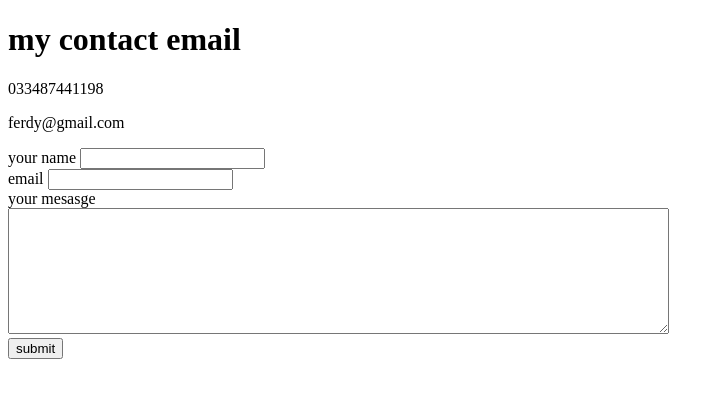
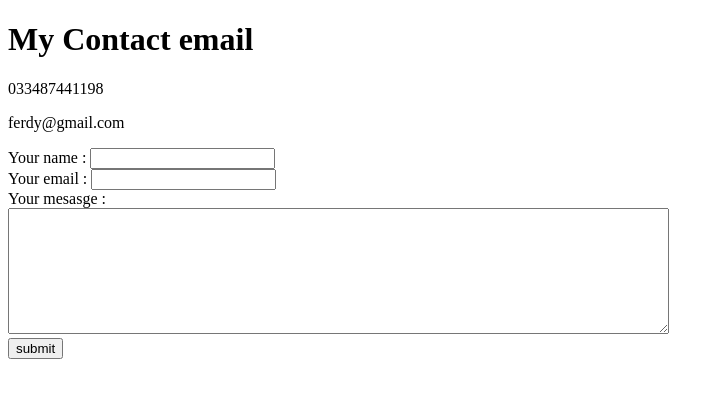
Before and after one commit to xvferdy/woooah-my-first-website, a plain HTML site: page contact-me.html in a window 1280 px wide. Shown: the whole page, without its empty margins (0-724 px from the left). Drawn offline with Linux system fonts and the light colour scheme.

Commit message:
Semi final

```diff
--- a/contact-me.html
+++ b/contact-me.html
@@ -7,18 +7,18 @@
 </head>
 
 <body>
-  <h1>my contact email</h1>
+  <h1>My Contact email</h1>
   <p>033487441198</p>
   <p>ferdy@gmail.com</p>
 
-  <form class="" action="mailto:xv.ferdy@gmail.com" method="post" enctype="text/plain">
-    <label for="">your name</label>
+  <form class="" action="mailto:ferdy@gmail.com" method="post" enctype="text/plain">
+    <label for="">Your name :</label>
     <input type="text" name="yourName" value="">
     <br>
-    <label for="">email</label>
+    <label for="">Your email :</label>
     <input type="text" name="yourEmail" value="">
     <br>
-    <label for="">your mesasge</label><br>
+    <label for="">Your mesasge :</label><br>
     <textarea name="yourMessage" rows="8" cols="80"></textarea>
     <br>
     <input type="submit" name="" value="submit">
```
Also changed, not shown: hobbies.html (+4 -4 lines), index.html (line endings or trailing spaces).
